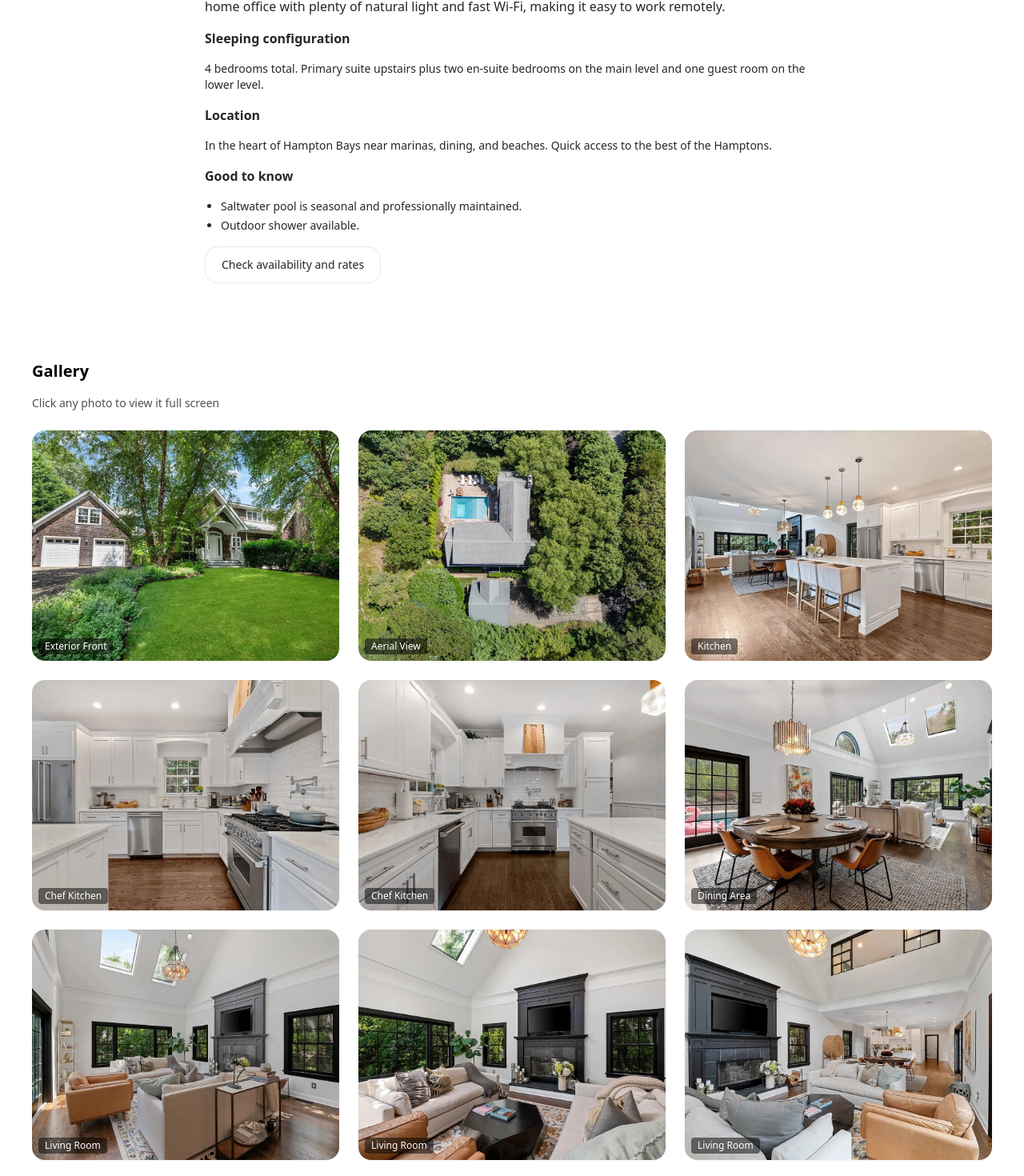
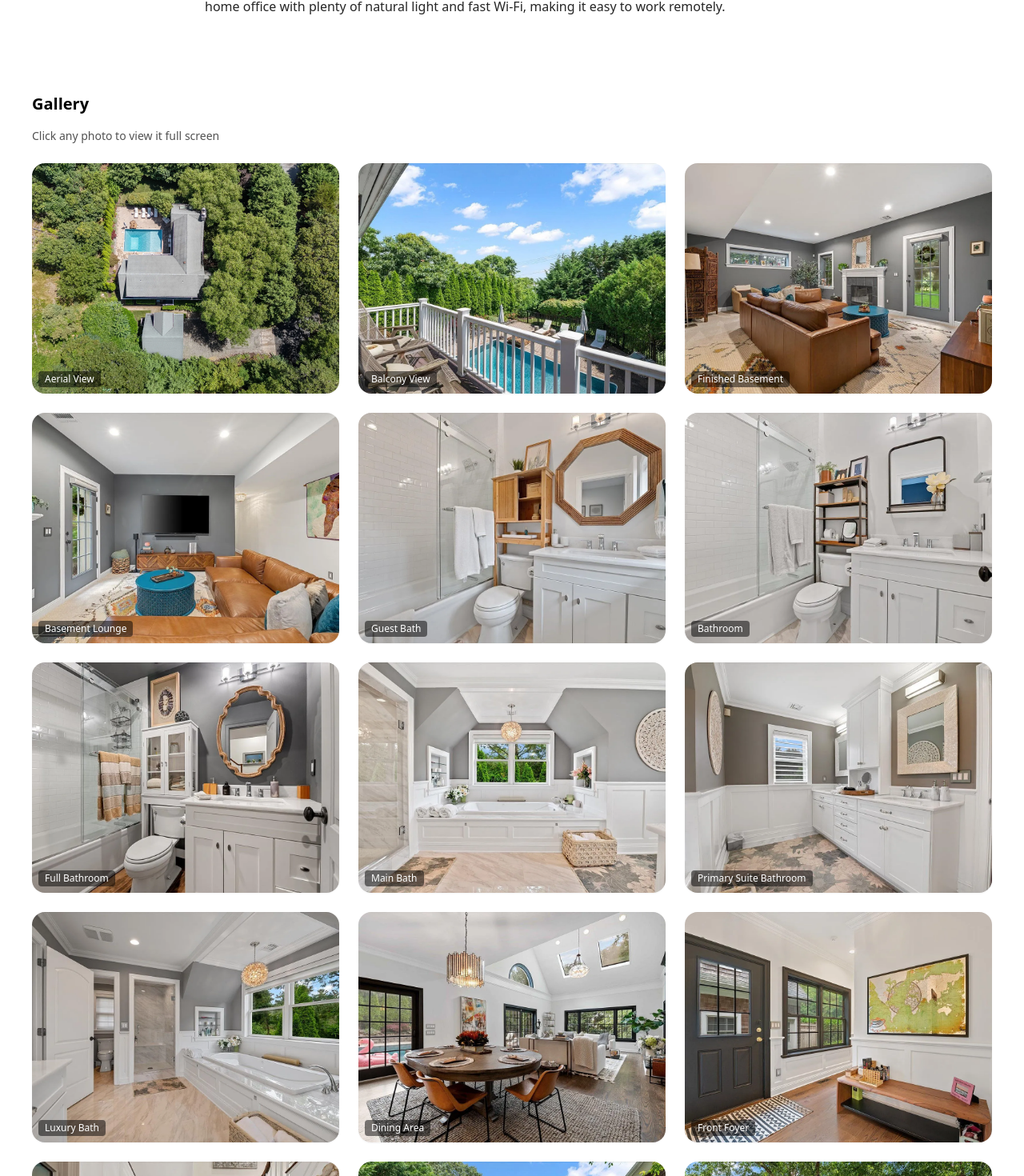
Before and after one commit to maxviens44/hampton-bays-rental, a React (Vite) app: page / in a window 1280 px wide. Shown: the part 1038-2508 px from the top of the page at 80% size. Built offline with nearby package versions, Linux system fonts and the light colour scheme; the HTML template or start-up script is replaced by a standard one.

Commit message:
Update App.jsx

```diff
--- a/src/App.jsx
+++ b/src/App.jsx
@@ -1,41 +1,44 @@
 import React, { useEffect, useState, useCallback } from "react"
 
 const images = [
-  { file: "hosue.webp", label: "Exterior Front" }, // keep as-is if file name is really "hosue.webp"
   { file: "top.webp", label: "Aerial View" },
+  { file: "balcony.webp", label: "Balcony View" },
+  { file: "basement1.webp", label: "Finished Basement" },
+  { file: "basement2.webp", label: "Basement Lounge" },
+  { file: "bath1.webp", label: "Guest Bath" },
+  { file: "bath2.webp", label: "Bathroom" },
+  { file: "bath4.webp", label: "Full Bathroom" },
+  { file: "bathmain.webp", label: "Main Bath" },
+  { file: "bathmain2.webp", label: "Primary Suite Bathroom" },
+  { file: "bathmain3.webp", label: "Luxury Bath" },
+  { file: "dining.webp", label: "Dining Area" },
+  { file: "foyer.webp", label: "Front Foyer" },
+  { file: "foyer2.webp", label: "Entryway" },
+  { file: "garage.webp", label: "Detached Garage" },
+  { file: "hosue.webp", label: "Exterior Front" },
   { file: "kitchen1.webp", label: "Kitchen" },
   { file: "kitchen2.webp", label: "Chef Kitchen" },
-  { file: "kitchen3.webp", label: "Chef Kitchen" },
-  { file: "dining.webp", label: "Dining Area" },
+  { file: "kitchen3.webp", label: "Kitchen Island" },
+  { file: "laundry.webp", label: "Laundry Room" },
   { file: "living.webp", label: "Living Room" },
-  { file: "living2.webp", label: "Living Room" },
-  { file: "living3.webp", label: "Living Room" },
+  { file: "living2.webp", label: "Living Room View" },
+  { file: "living3.webp", label: "Living Room Detail" },
+  { file: "office-room.webp", label: "Home Office" },
+  { file: "planbasement.webp", label: "Floor Plan • Basement" },
+  { file: "planmain.webp", label: "Floor Plan • Main" },
+  { file: "plansecond.webp", label: "Floor Plan • Second" },
   { file: "pool1.webp", label: "Saltwater Pool" },
   { file: "pool2.webp", label: "Pool and Patio" },
   { file: "pool3.webp", label: "Poolside" },
-  { file: "pool4.webp", label: "Pool View" },
+  { file: "pool4.webp", label: "Evening Pool" },
   { file: "primary.webp", label: "Primary Bedroom" },
   { file: "primary2.webp", label: "Primary Suite" },
   { file: "primarydoors.webp", label: "Primary Doors to Balcony" },
-  { file: "balcony.webp", label: "Balcony View" },
-  { file: "bathmain.webp", label: "Luxurious En-Suite Bathroom" },
-  { file: "bathmain2.webp", label: "Luxurious En-Suite Bathroom" },
-  { file: "bathmain3.webp", label: "Luxurious En-Suite Bathroom" },
-  { file: "room1.webp", label: "Bedroom 2" },
-  { file: "room2.webp", label: "Bedroom 3" },
-  { file: "room4.webp", label: "Bedroom 4" },
-  { file: "office-room.webp", label: "Office" },
-  { file: "room-office2.webp", label: "Office" },
-  { file: "basement1.webp", label: "Media Room" },
-  { file: "basement2.webp", label: "Media Room" },
-  { file: "bath1.webp", label: "Guest Bathroom" },
-  { file: "bath2.webp", label: "Guest Bathroom" },
-  { file: "bath4.webp", label: "Guest Bathroom" },
-  { file: "foyer.webp", label: "Front Foyer" },
-  { file: "foyer2.webp", label: "Entryway" },
-  { file: "garage.webp", label: "Detached Garage" },
-  { file: "laundry.webp", label: "Laundry Room" },
   { file: "restroom.webp", label: "Half Bath" },
+  { file: "room-office2.webp", label: "Secondary Office" },
+  { file: "room1.webp", label: "Guest Bedroom" },
+  { file: "room2.webp", label: "Bedroom 2" },
+  { file: "room4.webp", label: "Bedroom 3" },
   { file: "stairs.webp", label: "Staircase" }
 ]
 
@@ -122,34 +125,13 @@ export default function App() {
               <li>Great room with vaulted ceilings, oak floors, and a fireplace that opens to the patio and pool.</li>
               <li>Chef kitchen with Viking appliances, pot filler, Quartzite counters, and island seating.</li>
               <li>Main level includes two oversized en-suite bedrooms with direct patio access.</li>
-              <li>Primary suite upstairs with two walk-in closets, private balcony with bay views luxurious en-suite bathroom with walk-in shower and standalone jacuzzi tub.</li>
+              <li>Primary suite upstairs with two walk-in closets, spa bath with walk-in shower and standalone jacuzzi tub, and a private balcony with bay views.</li>
               <li>Fully finished walk-out lower level with 9 ft ceilings, media room, full bath, and laundry.</li>
               <li>Central air, outdoor shower, and workout room.</li>
             </ul>
             <p>
               Ideal for families, couples, or small groups, the home balances open gathering areas with private bedroom suites. Spend your days at the beach or lounging by the saltwater pool, then unwind by the fire after dinner in town. For those who need to stay connected, the property also features a dedicated home office with plenty of natural light and fast Wi-Fi, making it easy to work remotely.
             </p>
-            <h4 className="font-semibold mt-4">Sleeping configuration</h4>
-            <p className="text-sm">
-              4 bedrooms total. Primary suite upstairs plus two en-suite bedrooms on the main level and one guest room on the lower level.
-            </p>
-            <h4 className="font-semibold mt-4">Location</h4>
-            <p className="text-sm">
-              In the heart of Hampton Bays near marinas, dining, and beaches. Quick access to the best of the Hamptons.
-            </p>
-            <h4 className="font-semibold mt-4">Good to know</h4>
-            <ul className="list-disc pl-5 space-y-1 text-sm">
-              <li>Saltwater pool is seasonal and professionally maintained.</li>
-              <li>Outdoor shower available.</li>
-            </ul>
-            <div className="mt-6">
-              <a
-                href="#contact"
-                className="inline-block rounded-2xl border px-5 py-3 text-sm font-medium hover:bg-black hover:text-white transition"
-              >
-                Check availability and rates
-              </a>
-            </div>
           </div>
         </div>
       </section>
@@ -185,13 +167,49 @@ export default function App() {
         </div>
       </section>
 
-      {/* Contact */}
+      {/* Contact with Netlify Form */}
       <section id="contact" className="px-6 md:px-10 py-8 md:py-12 border-t">
         <div className="max-w-3xl mx-auto">
           <h3 className="text-lg md:text-xl font-semibold mb-4">Contact</h3>
-          <p className="text-neutral-700">
-            For availability and rates, reach out through your preferred booking platform or email
+          <p className="text-neutral-700 mb-6">
+            For availability and rates, submit the form below
           </p>
+
+          <form
+            name="contact"
+            method="POST"
+            data-netlify="true"
+            netlify-honeypot="bot-field"
+            action="/thanks.html"
+            className="space-y-4"
+          >
+            {/* Netlify needs this hidden input */}
+            <input type="hidden" name="form-name" value="contact" />
+            {/* Honeypot field to reduce spam */}
+            <p className="hidden">
+              <label>
+                Don’t fill this out if you’re human
+                <input name="bot-field" />
+              </label>
+            </p>
+
+            <div className="grid grid-cols-1 md:grid-cols-2 gap-4">
+              <input type="text" name="First Name" placeholder="First Name" required className="border rounded-lg px-3 py-2 w-full" />
+              <input type="text" name="Last Name" placeholder="Last Name" required className="border rounded-lg px-3 py-2 w-full" />
+            </div>
+            <div className="grid grid-cols-1 md:grid-cols-2 gap-4">
+              <input type="email" name="Email" placeholder="Email" required className="border rounded-lg px-3 py-2 w-full" />
+              <input type="tel" name="Phone" placeholder="Phone" className="border rounded-lg px-3 py-2 w-full" />
+            </div>
+            <div className="grid grid-cols-1 md:grid-cols-2 gap-4">
+              <input type="date" name="Desired Dates" placeholder="Desired Dates" required className="border rounded-lg px-3 py-2 w-full" />
+              <input type="number" name="Number of Nights" placeholder="Number of Nights" min="1" required className="border rounded-lg px-3 py-2 w-full" />
+            </div>
+
+            <button type="submit" className="rounded-2xl border px-5 py-3 text-sm font-medium hover:bg-black hover:text-white transition">
+              Submit Inquiry
+            </button>
+          </form>
         </div>
       </section>
 
```
